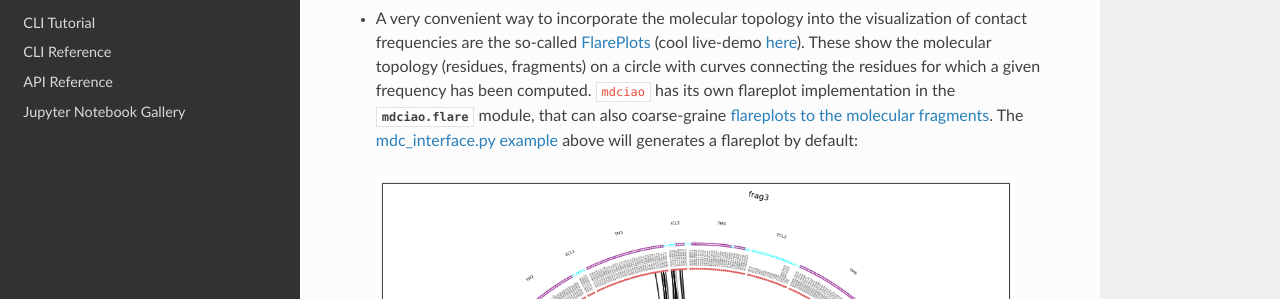
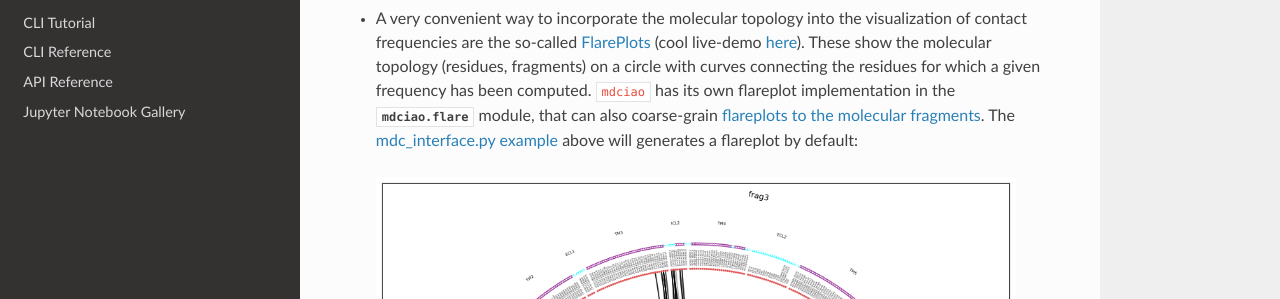
Before and after one commit to gph82/mdciao, a Sphinx documentation site: the page built from doc/highlights.rst, in a window 1280 px wide and 900 px high, scrolled down 4951 px. Shown: the part 152-451 px from the top of the window. Built offline with Sphinx 7.4.7 and the Read the Docs theme 2.0.0, drawn with Linux system fonts in a browser that asks for light colours; pages that are not in the unit, such as notebooks, are missing from menus.

Commit message:
[doc.hightlighs] minor

```diff
--- a/doc/highlights.rst
+++ b/doc/highlights.rst
@@ -193,7 +193,7 @@ Highlights
 
       [``interface.overall@4.0_Ang.pdf``](click to enlarge) **Upper panel**: most frequent contacts sorted by frequency, i.e. for each non-empty pixel of :numref:`interface_matrix`, there is a bar shown. **Lower panel**: per-residue aggregated contact-frequencies, showing each residue's average participation in the interface (same info will be written to `interface.overall@4.0_Ang.xlsx`). Also, the number of shown contacts/bars can be controlled either with the `--ctc_control` and/or `--min_freq` parameters of `mdc_interface.py`.
 
-* A very convenient way to incorporate the molecular topology into the visualization of contact frequencies are the so-called `FlarePlots <https://github.com/GPCRviz/flareplot>`_ (cool live-demo `here <https://gpcrviz.github.io/flareplot/>`_). These show the molecular topology (residues, fragments) on a circle with curves connecting the residues for which a given frequency has been computed. ``mdciao`` has its own flareplot implementation in the :obj:`mdciao.flare` module, that can also coarse-graine `flareplots to the molecular fragments <https://proteinformatics.uni-leipzig.de/mdciao/notebooks/Flareplot_Schemes.html#Coarse-Graning-Flareplots:-Chord-Diagrams>`_.  The `mdc_interface.py example`_ above will generates a flareplot by default:
+* A very convenient way to incorporate the molecular topology into the visualization of contact frequencies are the so-called `FlarePlots <https://github.com/GPCRviz/flareplot>`_ (cool live-demo `here <https://gpcrviz.github.io/flareplot/>`_). These show the molecular topology (residues, fragments) on a circle with curves connecting the residues for which a given frequency has been computed. ``mdciao`` has its own flareplot implementation in the :obj:`mdciao.flare` module, that can also coarse-grain `flareplots to the molecular fragments <https://proteinformatics.uni-leipzig.de/mdciao/notebooks/Flareplot_Schemes.html#Coarse-Graning-Flareplots:-Chord-Diagrams>`_.  The `mdc_interface.py example`_ above will generates a flareplot by default:
 
  .. figure:: imgs/interface.flare@4.0_Ang.small.png
       :scale: 70%
```
